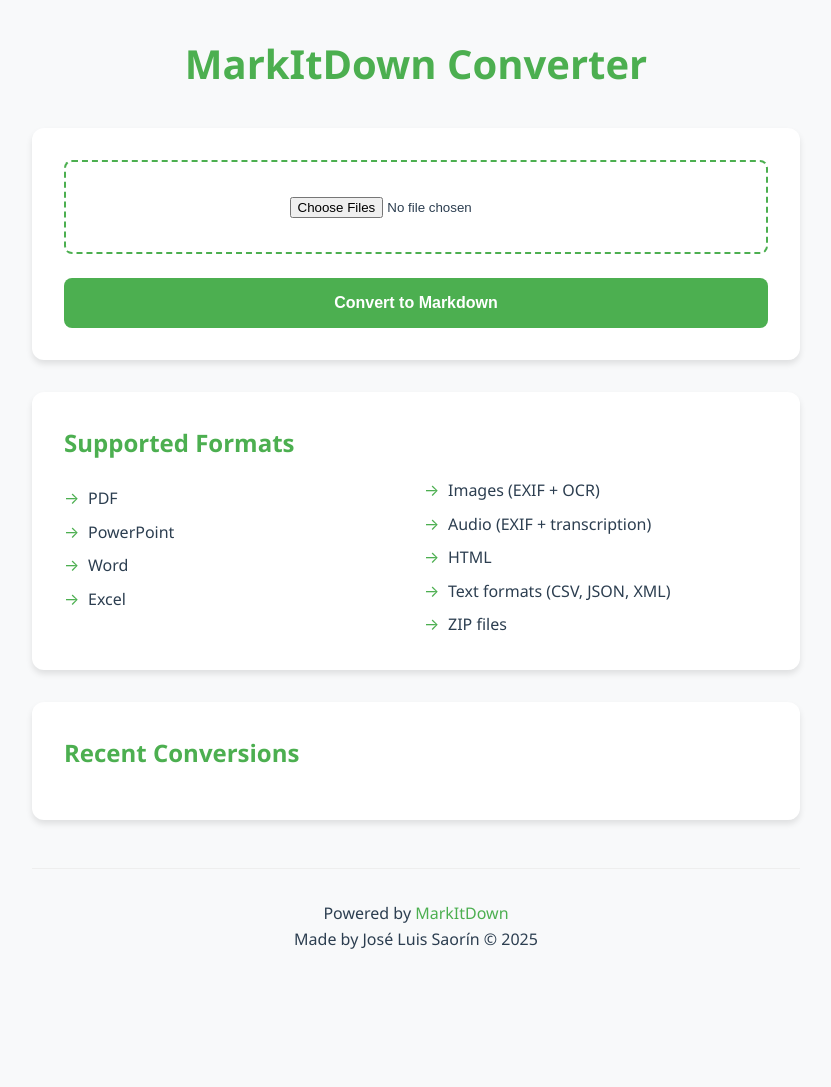
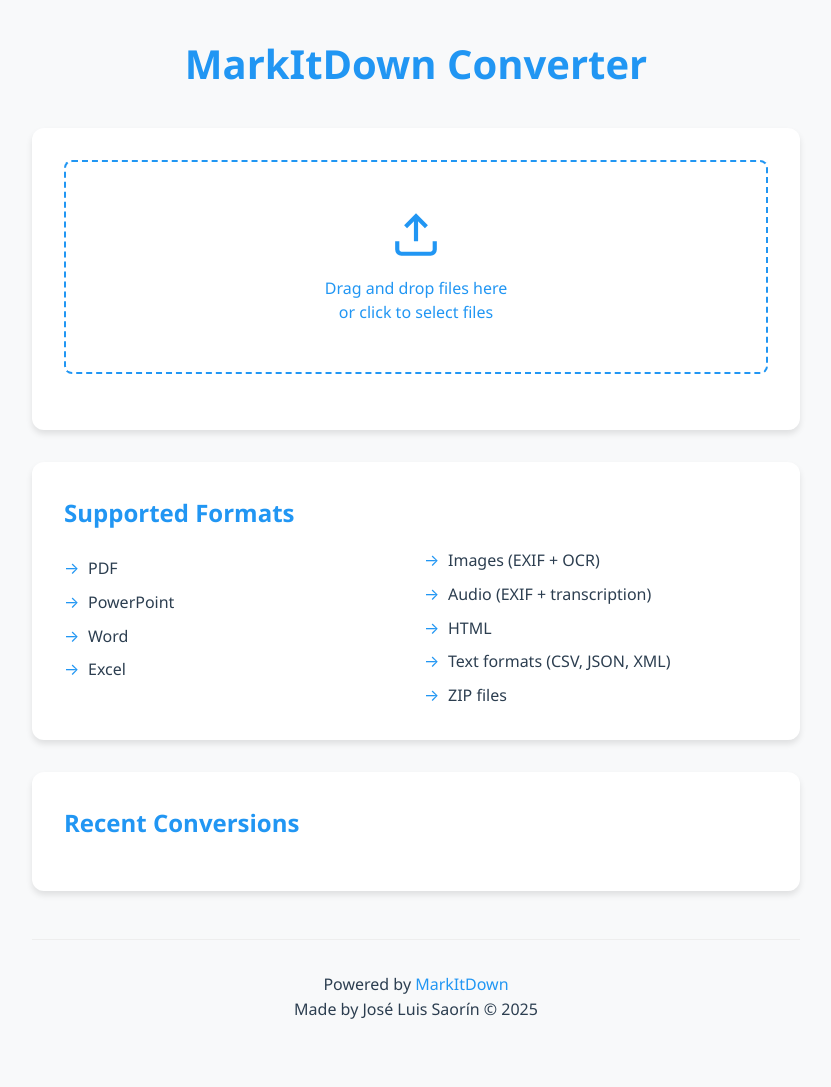
Before and after one commit to joseluissaorin/MarkItDown-Flask-GUI-API, a Flask app: page / in a window 1280 px wide. Shown: the whole page, without its empty margins (224-1055 px from the left). Before the commit the page ends 949 px from the top, so only its background shows below. Run offline with Flask 2, Linux system fonts and the light colour scheme.

Commit message:
Assistant checkpoint: Update UI with blue theme and drag-drop upload
Assistant generated file changes:
- static/style.css: Update color scheme to blue and enhance upload area, Add drag-and-drop styles
- templates/index.html: Update upload area to be drag-and-drop, Add drag and drop JavaScript

---

User prompt:

Make it blue. The upload area should not have the button visible. Instead, you should be able to upload by dropping in the area and if you click it you have the file selecting dialogue

```diff
--- a/static/style.css
+++ b/static/style.css
@@ -1,7 +1,7 @@
 
 :root {
-  --primary: #4CAF50;
-  --primary-dark: #45a049;
+  --primary: #2196F3;
+  --primary-dark: #1976D2;
   --bg-light: #f8f9fa;
   --text: #2c3e50;
   --shadow: 0 4px 6px rgba(0, 0, 0, 0.1);
@@ -44,15 +44,39 @@ h1 {
 .upload-area {
   border: 2px dashed var(--primary);
   border-radius: 8px;
-  padding: 2rem;
+  padding: 3rem;
   text-align: center;
   margin-bottom: 1.5rem;
   transition: all 0.3s ease;
+  cursor: pointer;
+  position: relative;
 }
 
 .upload-area:hover {
   border-color: var(--primary-dark);
-  background: rgba(76, 175, 80, 0.05);
+  background: rgba(33, 150, 243, 0.05);
+}
+
+.upload-message {
+  display: flex;
+  flex-direction: column;
+  align-items: center;
+  gap: 1rem;
+  color: var(--primary);
+}
+
+.upload-message svg {
+  stroke: var(--primary);
+}
+
+.upload-message p {
+  margin: 0;
+  line-height: 1.5;
+}
+
+.upload-area.drag-over {
+  background: rgba(33, 150, 243, 0.1);
+  border-color: var(--primary-dark);
 }
 
 button {
--- a/templates/index.html
+++ b/templates/index.html
@@ -11,14 +11,21 @@
         <h1>MarkItDown Converter</h1>
         <div class="converter">
             <form id="convertForm" action="/convert" method="post" enctype="multipart/form-data">
-                <div class="upload-area">
-                    <input type="file" id="file" name="file" required multiple accept=".pdf,.doc,.docx,.ppt,.pptx,.xls,.xlsx,.html,.htm,.txt,.csv,.json,.xml,.zip,.jpg,.jpeg,.png,.gif,.mp3,.wav">
+                <div class="upload-area" id="dropZone">
+                    <input type="file" id="file" name="file" required multiple accept=".pdf,.doc,.docx,.ppt,.pptx,.xls,.xlsx,.html,.htm,.txt,.csv,.json,.xml,.zip,.jpg,.jpeg,.png,.gif,.mp3,.wav" style="display: none;">
+                    <div class="upload-message">
+                        <svg width="50" height="50" viewBox="0 0 24 24" fill="none" stroke="currentColor" stroke-width="2">
+                            <path d="M21 15v4a2 2 0 0 1-2 2H5a2 2 0 0 1-2-2v-4"></path>
+                            <polyline points="17 8 12 3 7 8"></polyline>
+                            <line x1="12" y1="3" x2="12" y2="15"></line>
+                        </svg>
+                        <p>Drag and drop files here<br>or click to select files</p>
+                    </div>
                 </div>
                 <div id="progress" class="progress" style="display: none;">
                     <div class="progress-bar"></div>
                     <div class="progress-text">Converting...</div>
                 </div>
-                <button type="submit">Convert to Markdown</button>
             </form>
         </div>
         <div class="supported-formats">
@@ -48,8 +55,61 @@
         const form = document.getElementById('convertForm');
         const progress = document.getElementById('progress');
         const historyList = document.getElementById('history-list');
+        const dropZone = document.getElementById('dropZone');
+        const fileInput = document.getElementById('file');
 
-        form.onsubmit = async function(e) {
+        dropZone.addEventListener('click', () => fileInput.click());
+
+        ['dragenter', 'dragover', 'dragleave', 'drop'].forEach(eventName => {
+            dropZone.addEventListener(eventName, preventDefaults, false);
+        });
+
+        function preventDefaults(e) {
+            e.preventDefault();
+            e.stopPropagation();
+        }
+
+        ['dragenter', 'dragover'].forEach(eventName => {
+            dropZone.addEventListener(eventName, () => {
+                dropZone.classList.add('drag-over');
+            });
+        });
+
+        ['dragleave', 'drop'].forEach(eventName => {
+            dropZone.addEventListener(eventName, () => {
+                dropZone.classList.remove('drag-over');
+            });
+        });
+
+        dropZone.addEventListener('drop', (e) => {
+            fileInput.files = e.dataTransfer.files;
+            handleSubmit();
+        });
+
+        fileInput.addEventListener('change', handleSubmit);
+
+        async function handleSubmit() {
+            progress.style.display = 'block';
+            const formData = new FormData(form);
+            const response = await fetch('/convert', {
+                method: 'POST',
+                body: formData
+            });
+
+            const blob = await response.blob();
+            const filename = response.headers.get('Content-Disposition').split('filename=')[1].replace(/"/g, '');
+
+            const historyItem = document.createElement('div');
+            historyItem.className = 'history-item';
+            const downloadLink = document.createElement('a');
+            downloadLink.href = URL.createObjectURL(blob);
+            downloadLink.download = filename;
+            downloadLink.textContent = filename;
+            historyItem.appendChild(downloadLink);
+            historyList.insertBefore(historyItem, historyList.firstChild);
+
+            progress.style.display = 'none';
+        }
             e.preventDefault();
             progress.style.display = 'block';
 
```
